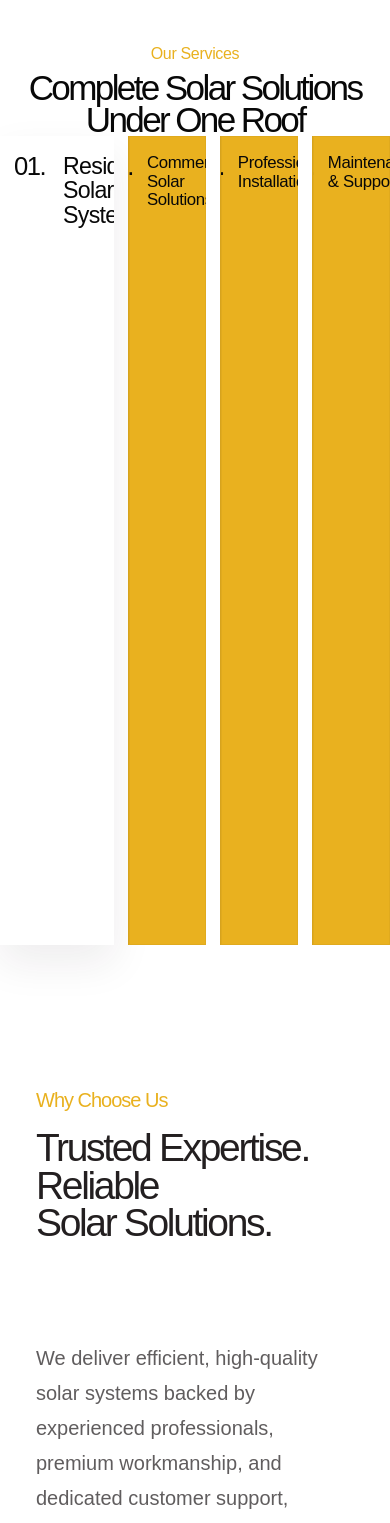
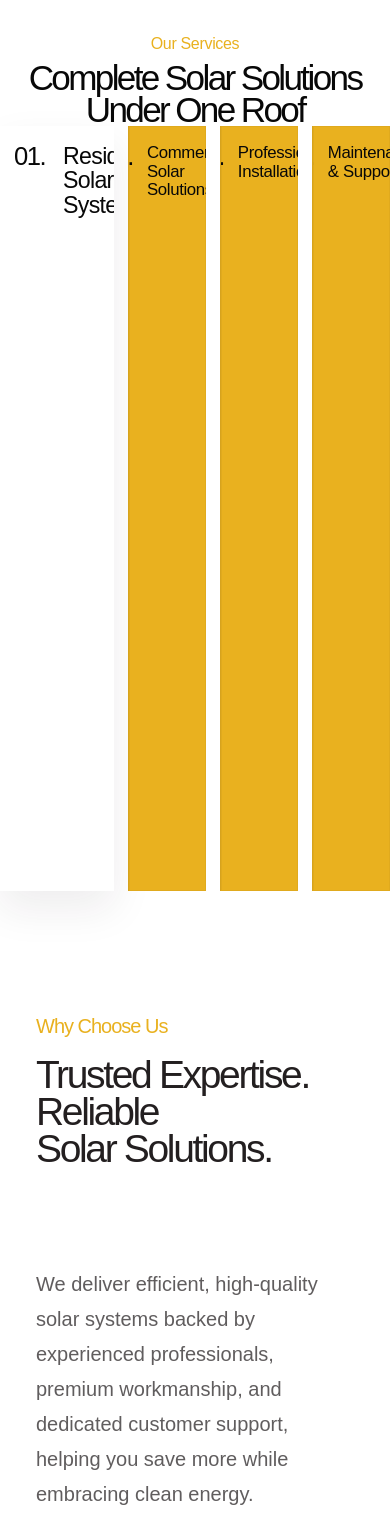
Before and after one commit to nikhilkumar202002/GPS-SOLAR, a Next.js app: page / in a window 390 px wide. Shown: the part 3140-4663 px from the top of the page. Built offline with nearby package versions, Linux system fonts and the light colour scheme.

Commit message:
refactor: update ServiceSection styles for improved layout and responsiveness

```diff
--- a/app/component/sections/ServiceSection.module.css
+++ b/app/component/sections/ServiceSection.module.css
@@ -1,13 +1,13 @@
 .section {
   position: relative;
-  padding: 0 0 96px;
+  padding: 0 0 72px;
   background: var(--color-white);
 }
 
 .shell {
   display: grid;
   gap: 30px;
-  padding: 80px 0 0;
+  padding: 64px 0 0;
 }
 
 .header {
@@ -43,7 +43,7 @@
 
 .showcase {
   display: grid;
-  min-height: 650px;
+  min-height: 520px;
   align-items: stretch;
   background: var(--color-white);
   transition: grid-template-columns 280ms ease;
@@ -81,12 +81,12 @@
 .trigger {
   width: 100%;
   height: 100%;
-  min-height: 650px;
+  min-height: 520px;
   display: flex;
   align-items: flex-start;
   justify-content: flex-start;
   gap: 18px;
-  padding: 42px 16px 34px;
+  padding: 28px 16px 24px;
   border: 0;
   background: transparent;
   color: inherit;
@@ -99,7 +99,7 @@
   align-items: center;
   justify-content: space-between;
   flex-direction: column;
-  padding: 32px 10px 28px;
+  padding: 22px 10px 20px;
 }
 
 .number {
@@ -140,7 +140,7 @@
   grid-template-columns: minmax(0, 1fr) minmax(0, 0.95fr);
   gap: 24px;
   align-items: stretch;
-  padding: 0 40px 40px 56px;
+  padding: 0 32px 28px 48px;
 }
 
 .cardClosed .panel {
@@ -165,7 +165,7 @@
 
 .media {
   position: relative;
-  min-height: 255px;
+  min-height: 185px;
   overflow: hidden;
   border-radius: 22px;
   background: linear-gradient(135deg, #dbe8f6, #9ebae0);
@@ -220,11 +220,11 @@
   }
 
   .trigger {
-    min-height: 120px;
+    min-height: 100px;
   }
 
   .cardClosed .trigger {
-    min-height: 120px;
+    min-height: 100px;
     align-items: flex-start;
     justify-content: center;
     flex-direction: row;
@@ -243,22 +243,22 @@
 
   .panel {
     grid-template-columns: 1fr;
-    padding: 0 18px 18px;
+    padding: 0 18px 16px;
   }
 
   .media {
-    min-height: 220px;
+    min-height: 180px;
   }
 }
 
 @media (max-width: 720px) {
   .section {
-    padding-bottom: 84px;
+    padding-bottom: 64px;
   }
 
   .shell {
     gap: 28px;
-    padding-top: 62px;
+    padding-top: 52px;
   }
 
   .heading {
@@ -270,7 +270,7 @@
   }
 
   .trigger {
-    min-height: 110px;
+    min-height: 92px;
     padding: 18px 14px;
   }
 
@@ -287,7 +287,7 @@
   }
 
   .media {
-    min-height: 200px;
+    min-height: 160px;
     border-radius: 18px;
   }
 
```
